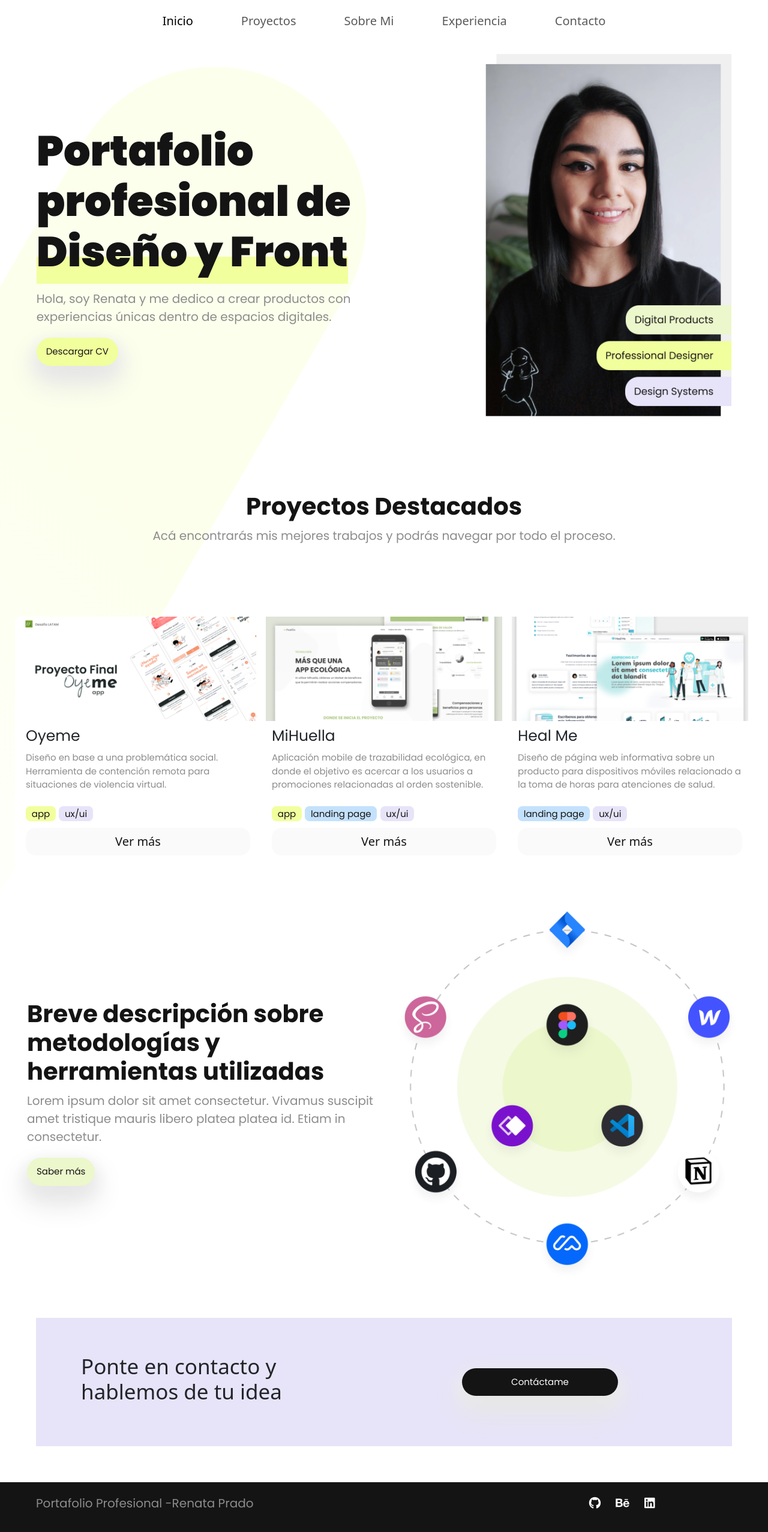
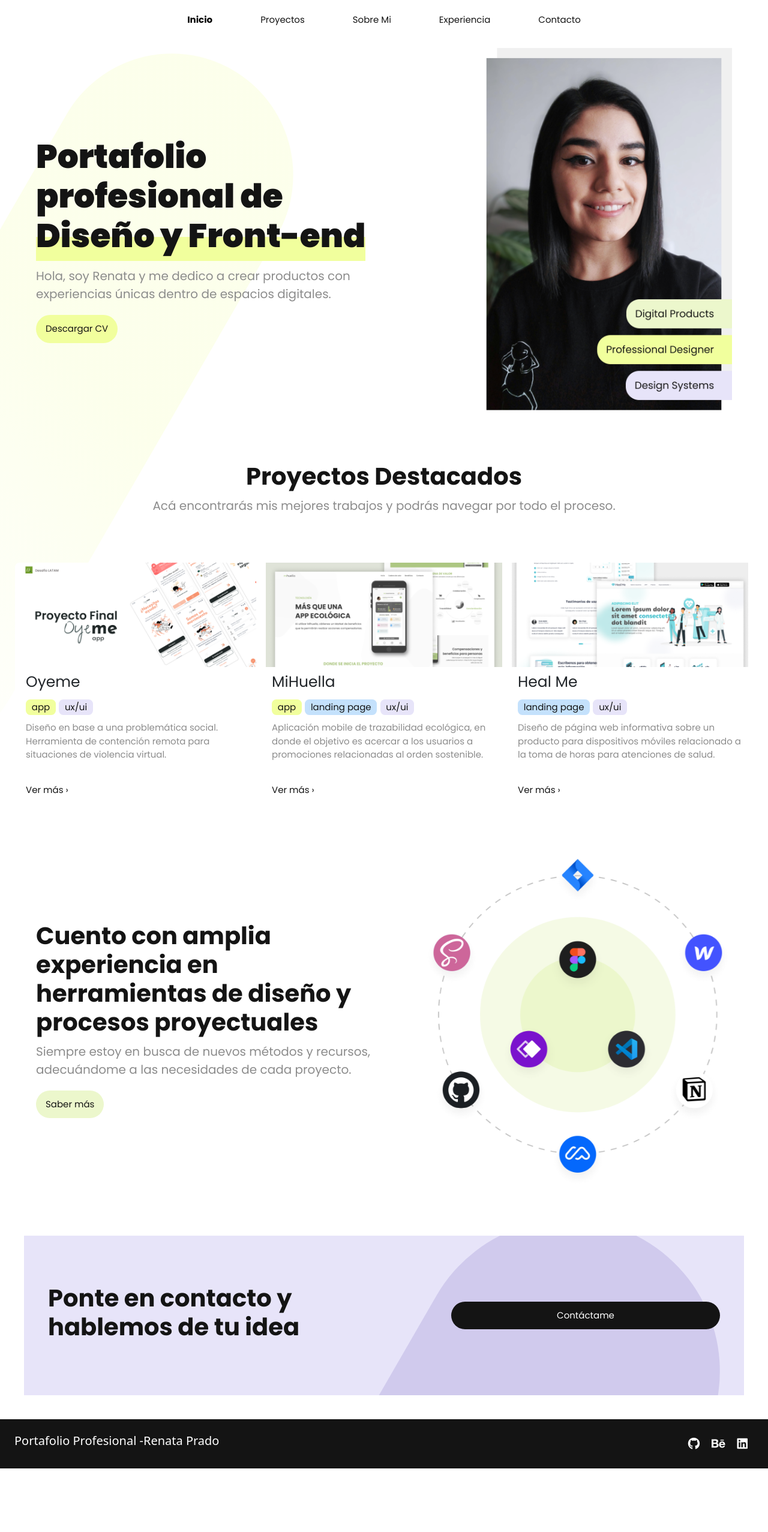
Before and after one commit to PradoRenata/PFPrado, a website: page index.html in a window 1280 px wide. Shown: the whole page at 60% size. After the commit the page ends 2448 px from the top, so only its background shows below. Drawn offline with nearby package versions, Linux system fonts and the light colour scheme.

Commit message:
corrección de estilos

```diff
--- a/index.html
+++ b/index.html
@@ -7,14 +7,14 @@
         <link rel="preconnect" href="https://fonts.gstatic.com" crossorigin />
         <link href="https://fonts.googleapis.com/css2?family=Montserrat:wght@100;400;700&family=Poppins:wght@400;500;700;900&display=swap" rel="stylesheet" />
         <link href="https://cdn.jsdelivr.net/npm/bootstrap@5.3.1/dist/css/bootstrap.min.css" rel="stylesheet" integrity="sha384-4bw+/aepP/YC94hEpVNVgiZdgIC5+VKNBQNGCHeKRQN+PtmoHDEXuppvnDJzQIu9" crossorigin="anonymous" />
-        <link rel="stylesheet"
-        href="https://cdnjs.cloudflare.com/ajax/libs/font-awesome/6.4.2/css/all.min.css">
+        <link rel="stylesheet" href="https://cdnjs.cloudflare.com/ajax/libs/font-awesome/6.4.2/css/all.min.css"/>
+        <link rel="stylesheet" href="https://cdnjs.cloudflare.com/ajax/libs/animate.css/4.1.1/animate.min.css"/>
         <link rel="stylesheet" href="css/style.css" />
         <title>Portafolio Profesional - Renata Prado</title>
     </head>
     <body>
         <header>
-            <nav class="navbar navbar-expand-lg">
+            <nav class="pepe_navbar navbar navbar-expand-lg">
                 <div class="container-fluid">
                     <button class="navbar-toggler" type="button" data-bs-toggle="collapse" data-bs-target="#navbarNav" aria-controls="navbarNav" aria-expanded="false" aria-label="Toggle navigation">
                         <span class="navbar-toggler-icon"></span>
@@ -22,19 +22,19 @@
                     <div class="collapse navbar-collapse justify-content-center" id="navbarNav">
                         <ul class="navbar-nav">
                             <li class="nav-item px-4">
-                                <a class="nav-link active" aria-current="page" href="index.html">Inicio</a>
+                                <a class="nav-link button_pepe_link pepe_content-40 button_pepe_link-active active" aria-current="page" href="index.html">Inicio</a>
                             </li>
                             <li class="nav-item px-4">
-                                <a class="nav-link" href="./pages/projects.html">Proyectos</a>
+                                <a class="nav-link button_pepe_link" href="./pages/projects.html">Proyectos</a>
                             </li>
                             <li class="nav-item px-4">
-                                <a class="nav-link" href="./pages/about.html">Sobre Mi</a>
+                                <a class="nav-link button_pepe_link" href="./pages/about.html">Sobre Mi</a>
                             </li>
                             <li class="nav-item px-4">
-                                <a class="nav-link" href="./pages/experiencie.html">Experiencia</a>
+                                <a class="nav-link button_pepe_link" href="./pages/experiencie.html">Experiencia</a>
                             </li>
                             <li class="nav-item px-4">
-                                <a class="nav-link" href="./pages/contact.html">Contacto</a>
+                                <a class="nav-link button_pepe_link" href="./pages/contact.html">Contacto</a>
                             </li>
                         </ul>
                     </div>
@@ -43,89 +43,80 @@
         </header>
 
         <main>
-            <section class="container-fluid hero my-5">
-                <div class="row justify-content-around align-items-center py-4">
-                    <div class="col-lg-6 col-sm-12 align-self-center py-4">
-                        <h1>Portafolio profesional de <span class="line-bottom">Diseño y Front</span></h1>
-                        <p>Hola, soy Renata y me dedico a crear productos con experiencias únicas dentro de espacios digitales.</p>
-                        <button type="button">Descargar CV</button>
-                    </div>
-                    <img class="hero-img ol-lg-4 col-sm-12" src="img/profile-picture.png" alt="profile-picture"/>
+            <section class="hero_section pepe_container">
+                <div class="pepe_content-50">
+                    <h1 class="animate__animated animate__fadeInLeft">Portafolio profesional de <span class="line-bottom">Diseño y Front-end</span></h1>
+                    <p>Hola, soy Renata y me dedico a crear productos con experiencias únicas dentro de espacios digitales.</p>
+                    <button type="button" class="button_pepe_yellow">Descargar CV</button>
                 </div>
+                <img class="hero_img pepe_content-40" src="img/profile-picture.png" alt="profile-picture"/>
+                <img src="img/background.svg" class="hero_background" alt="background">
             </section>
 
-            <section class="container-fluid projects my-5">
+            <section class="container-fluid projects_section my-2">
                 <div class="text-center my-2">
                     <h2>Proyectos Destacados</h2>
                     <p>Acá encontrarás mis mejores trabajos y podrás navegar por todo el proceso.</p>
                 </div>
-                <div class="row my-5 mx-2 g-5">
-                    <article class="card col-lg-4 col-sm-12">
-                        <img src="./img/project_1.png" class="card-img-top" alt="oyeme" />
-                        <div class="card-body p-2">
+                <div class="row my-1 mx-2 g-5">
+                    <article class="card project_card col-lg-4 col-sm-12 animate__animated animate__zoomIn animate__faster">
+                        <img src="./img/project_1.png" class="card-img-top project_card_img" alt="oyeme" />
+                        <div class="card-body project_card_body p-2">
                             <h5 class="card-title">Oyeme</h5>
-                            <p class="card-text">Diseño en base a una problemática social. Herramienta de contención remota para situaciones de violencia virtual.</p>
                             <span class="badge badge-app">app</span>
                             <span class="badge badge-uiux">ux/ui</span>
-                            <a href="#" class="my-2 text-center">Ver más</a>
+                            <p class="card-text py-2">Diseño en base a una problemática social. Herramienta de contención remota para situaciones de violencia virtual.</p>
+                            <a href="#" class="button_pepe_link">Ver más &#8250;</a>
                         </div>
                     </article>
-                    <article class="card col-lg-4 col-sm-12">
-                        <img src="./img/project_2.png" class="card-img-top" alt="mi huella" />
-                        <div class="card-body p-2">
+                    <article class="card project_card col-lg-4 col-sm-12 animate__animated animate__zoomIn animate__fast">
+                        <img src="./img/project_2.png" class="card-img-top project_card_img" alt="mi huella" />
+                        <div class="card-body project_card_body p-2">
                             <h5 class="card-title">MiHuella</h5>
-                            <p class="card-text">Aplicación mobile de trazabilidad ecológica, en donde el objetivo es acercar a los usuarios a promociones relacionadas al orden sostenible.</p>
                             <span class="badge badge-app">app</span>
                             <span class="badge badge-landing">landing page</span>
                             <span class="badge badge-uiux">ux/ui</span>
-                            <a href="#" class="my-2 text-center">Ver más</a>
+                            <p class="card-text py-2">Aplicación mobile de trazabilidad ecológica, en donde el objetivo es acercar a los usuarios a promociones relacionadas al orden sostenible.</p>
+                            <a href="#" class="button_pepe_link">Ver más &#8250;</a>
                         </div>
                     </article>
-                    <article class="card col-lg-4 col-sm-12">
-                        <img src="./img/project_3.png" class="card-img-top" alt="heal me" />
-                        <div class="card-body p-2">
+                    <article class="card project_card col-lg-4 col-sm-12 animate__animated animate__zoomIn">
+                        <img src="./img/project_3.png" class="card-img-top project_card_img" alt="heal me" />
+                        <div class="card-body project_card_body p-2">
                             <h5 class="card-title">Heal Me</h5>
-                            <p class="card-text">Diseño de página web informativa sobre un producto para dispositivos móviles relacionado a la toma de horas para atenciones de salud.</p>
                             <span class="badge badge-landing">landing page</span>
                             <span class="badge badge-uiux">ux/ui</span>
-                            <a href="#" class="my-2 text-center">Ver más</a>
+                            <p class="card-text py-2">Diseño de página web informativa sobre un producto para dispositivos móviles relacionado a la toma de horas para atenciones de salud.</p>
+                            <a href="#" class="button_pepe_link">Ver más &#8250;</a>
                         </div>
                     </article>
                 </div>
             </section>
 
-            <section class="container-fluid experience">
-                <div class="row align-items-center px-4">
-                    <div class="col-lg-6 col-sm-12">
-                        <h2>Breve descripción sobre metodologías y herramientas utilizadas</h2>
-                        <p>Lorem ipsum dolor sit amet consectetur. Vivamus suscipit amet tristique mauris libero platea platea id. Etiam in consectetur.</p>
-                        <button type="button">Saber más</button>
-                    </div>
-                    <img class="img-experience col-lg-6 col-sm-12" src="img/logos.png" alt="herramientas">
+            <section class="experience_section pepe_container">
+                 <div class="pepe_content-50">
+                        <h2>Cuento con amplia experiencia en herramientas de diseño y procesos proyectuales</h2>
+                        <p>Siempre estoy en busca de nuevos métodos y recursos, adecuándome a las necesidades de cada proyecto.</p>
+                        <button type="button" class="button_pepe_green">Saber más</button>
                 </div>
+                <img class="pepe_content-40 experience_img animate__animated animate__pulse animate__repeat-2" src="img/logos.png" alt="herramientas">
             </section>
 
-            <section class="container-fluid contact m-5 g-4">
-                <div class="row contact-box align-items-center p-5">
-                    <div class="col-lg-6 col-sm-12">
-                        <h3>Ponte en contacto y hablemos de tu idea</h3>
-                    </div>
-                    <div class="col-lg-6 col-sm-12 text-center">
-                        <button type="button">Contáctame</button>
-                    </div>
+            <section class="contact_section">
+                <div class="pepe_container contact_box">
+                    <h2 class="pepe_content-50">Ponte en contacto y hablemos de tu idea</h2>
+                    <button type="button" class="pepe_content-40 button_pepe_no_black">Contáctame</button>
                 </div>
             </section>
         </main>
 
-        <footer class="px-5 py-3 row">
-            <div class="col-lg-8 col-sm-12">
-                <p>Portafolio Profesional -Renata Prado</p>
-            </div>
-            <div class="col-lg-4 col-sm-12 text-center">
-                <i class="fa-brands fa-github px-2"></i>
-                <i class="fa-brands fa-behance px-2"></i>
-                <i class="fa-brands fa-linkedin px-2"></i>
-            </div>
+        <footer class="pepe_container">
+            <h6>Portafolio Profesional -Renata Prado</h6>
+            <ul class="footer_rrss">
+                <li><a href="https://github.com/PradoRenata"><i class="fa-brands fa-github px-2"></i></a></li>
+                <li><a href="https://www.behance.net/pradovrenata"><i class="fa-brands fa-behance px-2"></i></a></li>
+                <li><a href="https://www.linkedin.com/in/pradov-renata/"><i class="fa-brands fa-linkedin px-2"></i></a></li>
+            </ul>
         </footer>
         <script src="https://cdn.jsdelivr.net/npm/bootstrap@5.3.1/dist/js/bootstrap.bundle.min.js" integrity="sha384-HwwvtgBNo3bZJJLYd8oVXjrBZt8cqVSpeBNS5n7C8IVInixGAoxmnlMuBnhbgrkm" crossorigin="anonymous"></script>
     </body>
--- a/scss/style.scss
+++ b/scss/style.scss
@@ -22,8 +22,21 @@ html {
 }
 
 body{
-    background-image: url("../img/background.svg") ;
-    background-repeat: no-repeat;
+
+    h1{
+        font-family: 'Poppins', sans-serif;
+        font-weight: 900;
+        font-size: 2.75rem;
+        color: $color-no-black;
+        }
+
+        .line-bottom {
+            display: inline-block;
+            border-bottom: 2rem solid $color-pepe-yellow;
+            outline: 0px;
+            outline-offset: 0px;
+            height: 3.75rem;
+        }
 
     h2 {
         font-family: 'Poppins', sans-serif;
@@ -69,36 +82,18 @@ body{
     }
 }
 
-.navbar{
+/*Componentes*/
+
+.pepe_navbar{
     overflow: hidden;
     background-color: $color-white;
     position: fixed;
     top: 0;
     width: 100%;
+    z-index: 100;
 }
 
-.hero{
-    .hero-img{
-        height: 80vh;
-        width: auto;
-    }
-
-    h1{
-        font-family: 'Poppins', sans-serif;
-        font-weight: 900;
-        font-size: 3.5rem;
-        color: $color-no-black;
-        }
-
-        .line-bottom {
-            display: inline-block;
-            border-bottom: 2.25rem solid $color-pepe-yellow;
-            outline: 0px;
-            outline-offset: 0px;
-            height: 4.75rem;
-        }
-
-    button{
+.button_pepe_yellow{
     color: $color-no-black;
     background-color: $color-pepe-yellow;
     font-family: 'Poppins', sans-serif;
@@ -106,27 +101,112 @@ body{
     font-size: 0.75rem ;
     padding: 12px 16px;
     border-radius: 32px;
-        box-shadow: 0px 24px 48px 6px #E5E5E5, 0px 12px 24px 6px #F0F0F0;
     border: none;
-
     &:hover{
         color: $color-white;
         background-color: $color-no-black;
     }
 }
+.button_pepe_green{
+    color: $color-no-black;
+    background-color: $color-pepe-green;
+    font-family: 'Poppins', sans-serif;
+    font-weight: 400;
+    font-size: 0.75rem ;
+    padding: 12px 16px;
+    border-radius: 32px;
+    border: none;
+    &:hover{
+        color: $color-white;
+        background-color: $color-no-black;
+    }
+}
+.button_pepe_no_black{
+    color: $color-white;
+    background-color: $color-no-black;
+    font-family: 'Poppins', sans-serif;
+    font-weight: 400;
+    font-size: 0.75rem ;
+    padding: 12px 16px;
+    border-radius: 32px;
+    border: none;
+}
+.button_pepe_link{
+    color: $color-no-black;
+    font-family: 'Poppins', sans-serif;
+    font-weight: 400;
+    font-size: 0.75rem;
+    padding: 12px 0;
+    text-decoration: none;
+    &:hover{
+        border-bottom: 4px solid $color-pepe-yellow;
+    }
+}
+.button_pepe_link-active{
+    font-weight: 700;
 }
 
-.projects {
-    .card{
+footer {
+    padding: 24px;
+    background-color: $color-no-black;
+    color: $color-white;
+    .footer_rrss{
+        margin: 0;
+        list-style-type: none;
+        display: flex;
+         a{
+             color: inherit;
+            &:hover{
+                    color: $color-pepe-yellow;
+            }
+        }
+    }
+}
+
+/*Flexbox*/
+.pepe_container{
+    display: flex;
+    flex-direction: row;
+    justify-content: space-between;
+    flex-wrap: nowrap;
+    align-items: center;
+
+    .pepe_content-50{
+        width: 50%;
+    }
+
+    .pepe_content-40{
+        width: 40%;
+    }
+}
+
+/*Index - PAGE*/
+.hero_section{
+    margin: 2rem 2rem 0 2rem;
+    padding: 2rem 1rem;
+
+    .hero_img{
+        height: 80vh;
+        width: auto;
+    }
+    .hero_background{
+        width: 90%;
+        position: absolute;
+        top: 0;
+        left: 0;
+        z-index: -1;
+    }
+}
+.projects_section {
+    .project_card{
         border: none;
         padding: 0 8px;
     }
-    .card-img-top{
+    .project_card_img{
         border-radius: 0;
     }
-    .card-body{
+    .project_card_body{
         padding: 0;
-
         p{
             font-size: 0.75rem;
             display: -webkit-box;
@@ -134,120 +214,55 @@ body{
             -webkit-box-orient: vertical;
             overflow: hidden;
         }
-
-        a{
-            display: block;
-            text-decoration: none;
-            color: $color-no-black;
-            background-color: $color-no-light-gray;
-            padding: 8px 16px;
-            border-radius: 16px;
-
-            &:hover{
-                background-color: $color-pepe-yellow;
     }
 }
+.experience_section {
+    margin: 2rem 2rem;
+    padding: 2rem 1rem;
+
+    .experience_img{
+        height: 70vh;
+        width: auto;
+    }
+}
+.contact_section {
+    width: auto;
+    .contact_box {
+        background-color: $color-pepe-purple;
+        padding: 4rem 2rem;
+        margin: 2rem;
+        background-image: url(../img/contact_img.svg);
+        background-repeat: no-repeat;
+        background-position: right;
     }
 }
 
-.experience {
-
-    button{
-        color: $color-no-black;
-        background-color: $color-pepe-green;
-        font-family: 'Poppins', sans-serif;
-        font-weight: 400;
-        font-size: 0.75rem ;
-        padding: 12px 16px;
-        border-radius: 32px;
-        box-shadow: 0px 24px 48px 6px #E5E5E5, 0px 12px 24px 6px #F0F0F0;
-        border: none;
-
-        &:hover{
-            color: $color-white;
-            background-color: $color-no-black;
+/*Contact  - PAGE*/
+.hero_contact{
+   height: 90vh;
+   padding: 0 32px;
 }
-    }
-}
-
-.contact {
-    width: auto;
-    .contact-box {
-        background-color: $color-pepe-purple;
-    }
-    button{
-        color: $color-white;
-        background-color: $color-no-black;
-        font-family: 'Poppins', sans-serif;
-        font-weight: 400;
-        font-size: 0.75rem ;
-        padding: 12px 16px;
-        border-radius: 32px;
-        box-shadow: 0px 24px 48px 6px #E5E5E5, 0px 12px 24px 6px #F0F0F0;
-        border: none;
-        width: 260px;
-    }
-}
-
-/*Flexbox*/
-.pepe_container{
-    display: flex;
-    height: 90vh;
-    padding: 80px 32px;
-    flex-direction: row;
-    justify-content: space-between;
-    flex-wrap: nowrap;
-    align-items: center;
-
-    .pepe_content{
-        width: 50%;
-    }
-    .pepe_content_form{
+.contact_form{
     width: 40%;
-
-            button{
-                color: $color-no-black;
-            background-color: $color-pepe-green;
-            font-family: 'Poppins', sans-serif;
-            font-weight: 400;
-            font-size: 0.75rem ;
-            padding: 12px 16px;
-            border-radius: 32px;
-            box-shadow: 0px 24px 48px 6px #E5E5E5, 0px 12px 24px 6px #F0F0F0;
-            border: none;
-
-            &:hover{
-                color: $color-white;
-                background-color: $color-no-black;
-            }
-        }
-    }
-}
-
-
-
-footer {
-    width: auto;
-    background-color: $color-no-black;
-    color: $color-white;
 }
 
 @media (max-width:1024px){
-    .hero{
+    /*General*/
     h1{
         font-size: 2.75rem;
-
         .line-bottom{
             border-bottom: 1.25rem solid $color-pepe-yellow;
             height: 3.5rem;
         }
     }
+    /*Components*/
+    footer{
+        text-align: center;
     }
 }
 
-
 @media (max-width:768px){
-    .hero{
+    /*General*/
     h1{
         font-size: 2.25rem;
 
@@ -256,24 +271,53 @@ footer {
             height: 2.75rem;
         }
     }
-    }
+    /*Components*/
     footer{
         text-align: center;
     }
-
+    /*Flexbox*/
     .pepe_container{
         flex-direction: column;
-        margin: 32px 0;
-        padding: 56px 24px;
 
-        .pepe_content{
+        .pepe_content-50{
             width: 100%;
             text-align: center;
+            margin-bottom: 1rem;
         }
-        .pepe_content_form{
+    }
+    /*Contact - PAGE*/
+    .contact_form{
         width: 100%;
         padding-top: 32px;
         text-align: center;
     }
 }
+
+@media (max-width:480px){
+    /*Index - PAGE*/
+    .hero_section{
+        margin: 2.5rem 1rem;
+
+        .hero_img{
+            height: 60vh;
+            width: auto;
         }
+        .hero_background{
+            display: none;
+        }
+    }
+    .experience_section{
+        .experience_img{
+            height: 40vh;
+            width: auto;
+        }
+    }
+    .contact_section{
+        .contact_box{
+            margin: 1rem;
+        }
+        .button_pepe_no_black{
+            width: 100%;
+        }
+    }
+}
```
Also changed, not shown: pages/about.html (+13 -15 lines), pages/contact.html (+17 -19 lines), pages/experiencie.html (+13 -15 lines), pages/projects.html (+13 -15 lines), css/style.css, img/contact_img.svg (added). Lines whose indentation alone changed are shown as unchanged.
